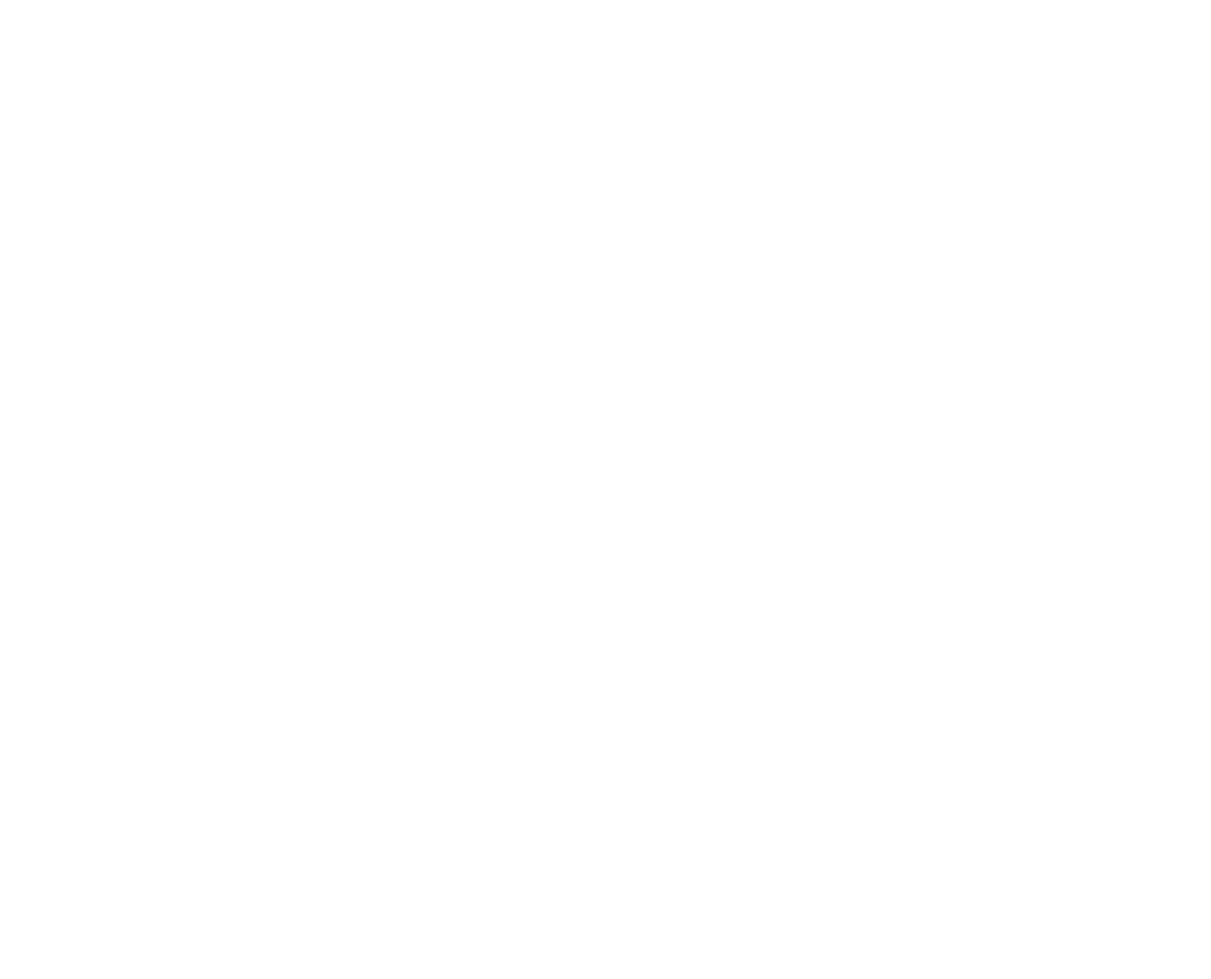
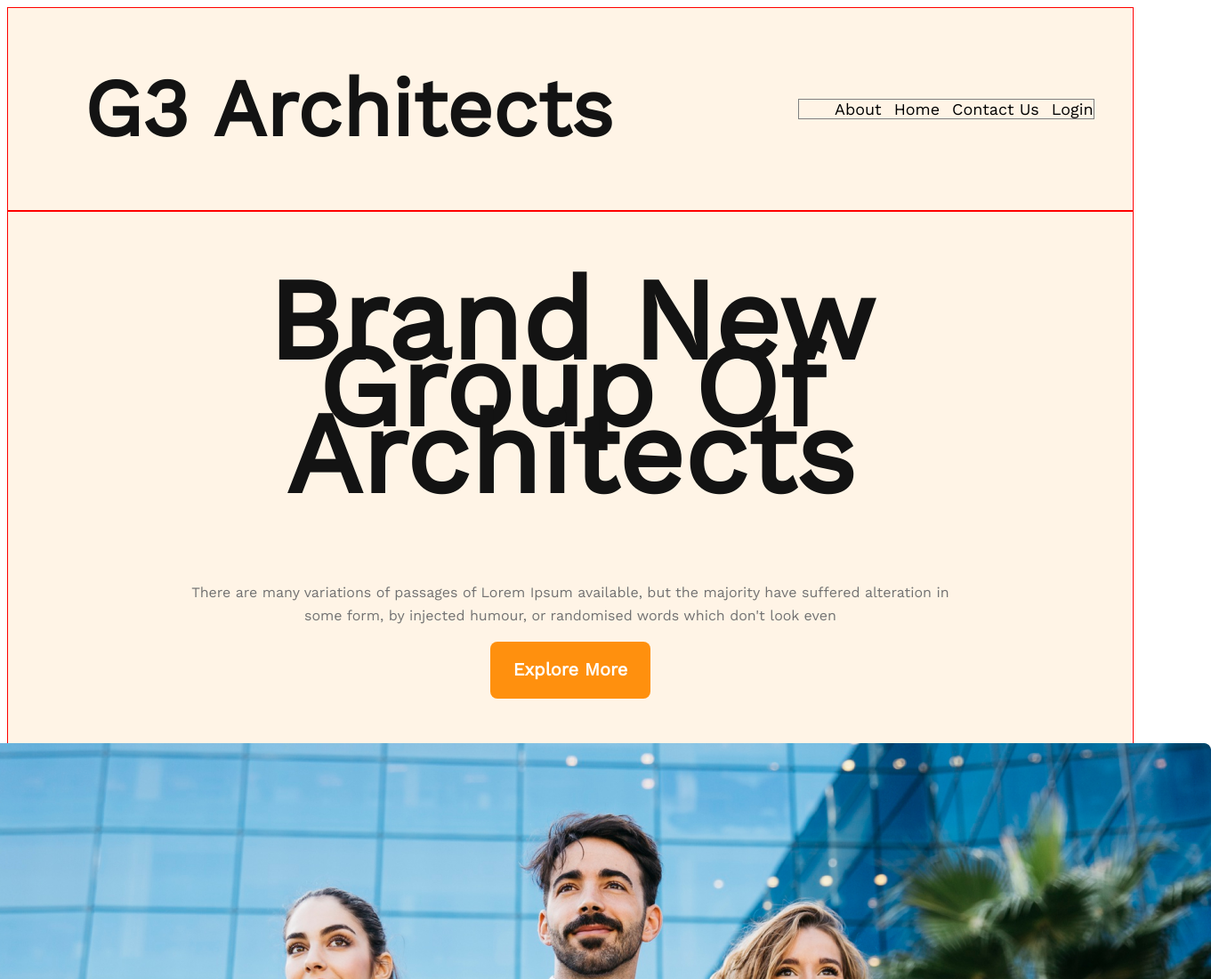
Before and after one commit to dhee-chowdhury/Responsive-Website, a plain HTML site: page index.html in a window 1280 px wide. Shown: the top 1100 px of the page at 89% size, 1361 px wide, since content can reach past the window. Before the commit the page ends 800 px from the top, so only its background shows below. Drawn offline with nearby package versions, Linux system fonts and the light colour scheme.

Commit message:
added the banner

```diff
--- a/index.html
+++ b/index.html
@@ -1,13 +1,57 @@
 <!DOCTYPE html>
 <html lang="en">
+
 <head>
     <meta charset="UTF-8">
     <meta http-equiv="X-UA-Compatible" content="IE=edge">
     <meta name="viewport" content="width=device-width, initial-scale=1.0">
     <title>G3 Architects</title>
     <link rel="stylesheet" href="styles/styles.css">
+    <link rel="preconnect" href="https://fonts.googleapis.com">
+<link rel="preconnect" href="https://fonts.gstatic.com" crossorigin>
+<link href="https://fonts.googleapis.com/css2?family=Work+Sans&display=swap" rel="stylesheet">
 </head>
+
 <body>
+    <header class="header">
+        <div class="header-title-nav">
+            <div class="header-title">
+                <h1>G3 Architects</h1>
+            </div>
+            <div class="nav-bar">
+                <nav>
+                    <ul>
+                        <li class="nav-title">About</li>
+                        <li class="nav-title">Home</li>
+                        <li class="nav-title">Contact Us</li>
+                        <li class="nav-title">Login</li>
+                    </ul>
+                </nav>
+            </div>
+        </div>
+        <div class="banner">
+            <div class="banner-title">
+                <H1>
+                    Brand New <span>Group Of Architects</span>
+                </H1>
+            </div>
+            <div class="banner-info">
+                <p>
+                    There are many variations of passages of Lorem Ipsum available, but the majority have suffered
+                    alteration in some form, by injected humour, or randomised words which don't look even
+                </p>
+            </div>
 
+            <button class="primary-button">Explore More</button>
+
+
+            <img class="banner-image" src="images/banner.png" alt="group of architects">
+
+        </div>
+
+    </header>
+    <main></main>
+    <footer></footer>
 </body>
+
 </html>
--- a/styles/styles.css
+++ b/styles/styles.css
@@ -0,0 +1,125 @@
+*{
+    font-family: 'Work Sans', sans-serif;
+}
+
+.header {
+    /* margin: 0px auto; */
+    /* width: 100%; */
+    background-color: rgba(255, 144, 14, 0.1);
+    display: flex;
+    flex-direction: column;
+    /* margin: 0 auto;
+    align-items: center;
+     */
+}
+
+.header-title-nav {
+    border: 1px solid red;
+    display: flex;
+    justify-content: space-around;
+    align-items: center;
+    width: 100%;
+
+}
+
+.header-title {
+    width: 50%;
+    /* height: 50%; */
+    font-weight: 700;
+    font-size: 45px;
+    color: #131313;
+}
+
+.nav-bar {
+
+    /* width: 50%; */
+}
+
+.header-title-nav .nav-bar ul {
+    border: 1px solid gray;
+    width: 100%;
+    display: flex;
+    justify-content: space-between;
+    align-items: center;
+}
+
+.nav-title {
+    display: flex;
+    font-weight: 500;
+    font-size: 18px;
+    text-align: center;
+
+}
+
+.banner {
+
+    border: 1px solid red;
+    width: 100%;
+    display: flex;
+    flex-direction: column;
+    justify-content: space-around;
+    align-items: center;
+
+}
+
+/*----------------
+Banner title
+-----------------*/
+.banner-title {
+    width: 862px;
+    height: 225px;
+    /* width: 70%; */
+    /* display: flex;
+    flex-direction: co; */
+    font-weight: 700;
+    font-size: 64px;
+    line-height: 75px;
+    text-align: center;
+    font-weight: 700;
+    color: #131313;
+    margin-bottom: 174px;
+    /* text-align: center; */
+    /* width: 100%;
+    height: 225px; */
+    z-index: 3;
+}
+
+/*--------------------
+banner paragraph
+-------------------- */
+.banner-info {
+    width: 868px;
+    height: 52px;
+    font-weight: 400;
+    font-size: 16px;
+    line-height: 26px;
+    text-align: center;
+    color: #727272;
+    margin-bottom: 32px;
+}
+
+/*--------------------
+banner button
+-------------------*/
+.primary-button {
+    border: 0;
+    width: 180px;
+    height: 64px;
+    background: #FF900E;
+    border-radius: 8px;
+    font-weight: 600;
+    font-size: 20px;
+    line-height: 23px;
+    text-align: center;
+    padding: 20px 25px;
+    color: #FFFFFF;
+    margin-bottom: 50px;
+}
+
+/*-------------------
+banner-image
+--------------------*/
+.banner-image{
+    /* width: 80%; */
+    /* align-self: stretch; */
+}
```
